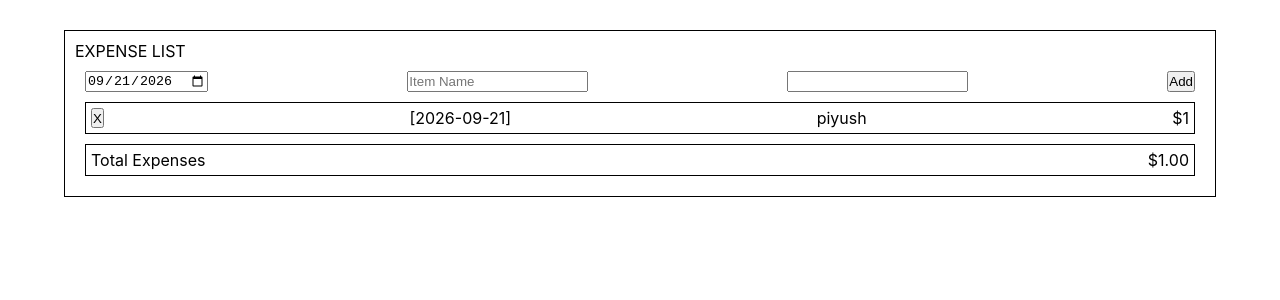
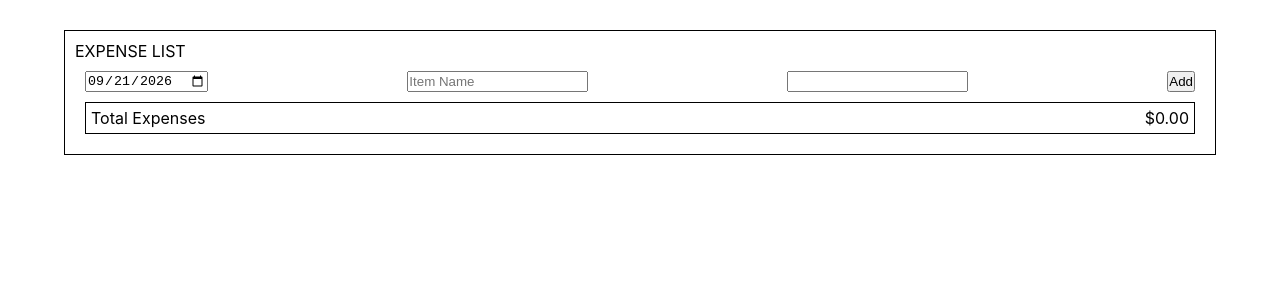
Before and after one commit to piyushdhakad001/react-expense-tracker, a React (Create React App) app: page / in a window 1280 px wide. Shown: the top 300 px of the page. Built offline with nearby package versions, Linux system fonts and the light colour scheme.

Commit message:
feat: add new expenses

```diff
--- a/src/App.js
+++ b/src/App.js
@@ -5,6 +5,21 @@ function App() {
   const [date, setDate] = useState("2026-09-21");
   const [itemName, setItemName] = useState("");
   const [money, setMoney] = useState("");
+  const [expenses, setExpenses] = useState([]);
+
+  const handleClick = () => {
+    const newExpense = {
+      id: Date.now(),
+      date: date,
+      itemName: itemName,
+      money: Number(money),
+    };
+
+    setExpenses([...expenses, newExpense]);
+
+    setItemName("");
+    setMoney("");
+  };
 
   return (
     <div className="container">
@@ -35,28 +50,36 @@ function App() {
           onChange={(e) => setMoney(e.target.value)}
         />
 
-        <button className="add-expense">
+        <button
+          className="add-expense"
+          onClick={handleClick}
+        >
           Add
         </button>
       </div>
 
-      <div className="expense-div">
+      {expenses.map((expense) => (
+        <div
+          className="expense-div"
+          key={expense.id}
+        >
           <button className="delete-expense">
             X
           </button>
 
           <p className="expense-date">
-          [2026-09-21]
+            [{expense.date}]
           </p>
 
           <p className="expense-name">
-          piyush
+            {expense.itemName}
           </p>
 
           <p className="expense-money">
-          $1
+            ${expense.money}
           </p>
         </div>
+      ))}
 
       <div className="total-expense-div">
         <p className="text">
@@ -64,7 +87,7 @@ function App() {
         </p>
 
         <p className="total-dollars">
-          $1.00
+          $0.00
         </p>
       </div>
     </div>
```
Lines whose indentation alone changed are shown as unchanged.
